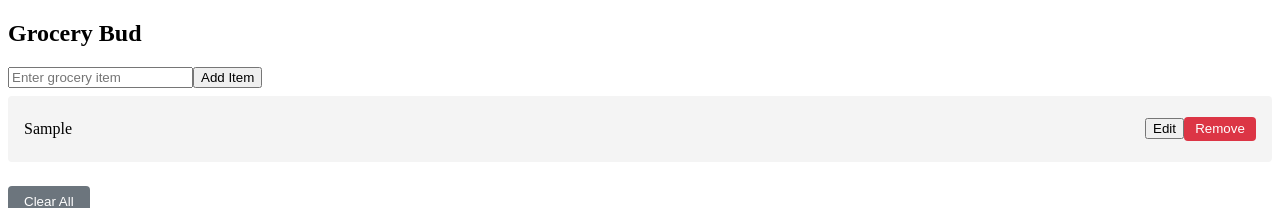
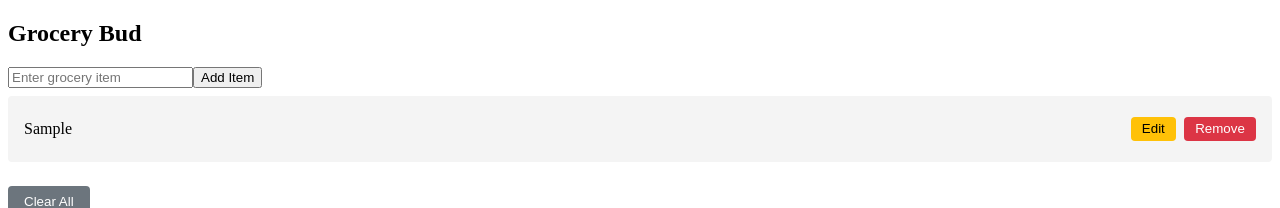
Before and after one commit to Kishan06319/Grocery-bud-React, a React (Vite) app: page / in a window 1280 px wide. Both pictures are taken after typing "Sample" into the empty fields and a click on the button "Add Item". Shown: the top 208 px of the page. Built offline with nearby package versions, Linux system fonts and the light colour scheme.

Commit message:
style: polish grocery item layout and buttons

```diff
--- a/src/App.css
+++ b/src/App.css
@@ -6,6 +6,24 @@
   margin: 0.5rem 0;
   padding: 0.5rem 1rem;
   border-radius: 4px;
+}
+
+.actions {
+  display: flex;
+  gap: 0.5rem;
+}
+
+.edit-btn {
+  background: #ffc107;
+  color: black;
+  border: none;
+  padding: 0.3rem 0.7rem;
+  border-radius: 4px;
+  cursor: pointer;
+}
+
+.edit-btn:hover {
+  background: #e0a800;
 }
 
 .remove-btn {
```
